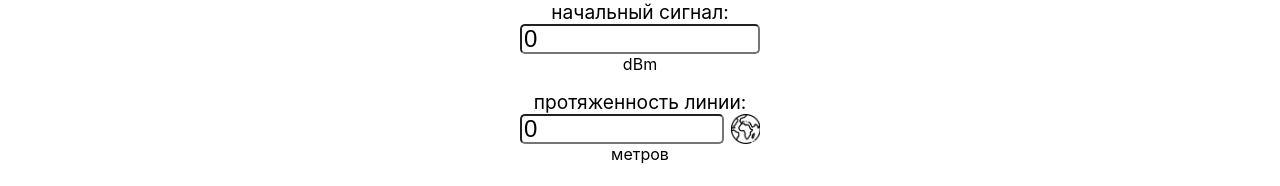
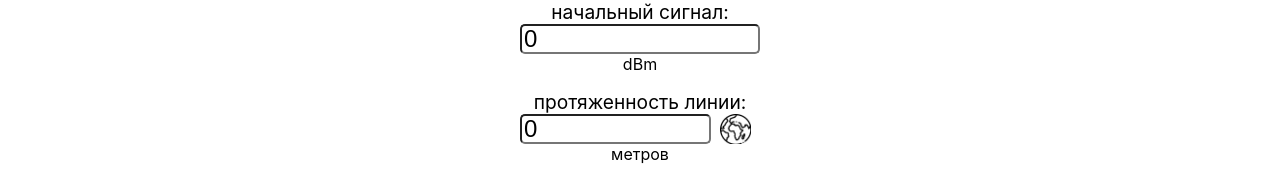
Before and after one commit to RomanAvramenko/PON-calculator, a React (Create React App) app: page / in a window 1280 px wide. Shown: the top 186 px of the page. Built offline with nearby package versions, Linux system fonts and the light colour scheme.

Commit message:
some lil changes

```diff
--- a/src/App.jsx
+++ b/src/App.jsx
@@ -10,7 +10,7 @@ import "./App.scss";
 export const App = () => {
   const [start, setStart] = useState(0);
   const [length, setLength] = useState(0);
-  const [count, setCount] = useState(0);
+  const [splices, setSplices] = useState(0);
   const [modal, setModal] = useState(false);
   const [mapModal, setMapModal] = useState(false);
   const [childData, setChildData] = useState([]);
@@ -27,12 +27,12 @@ export const App = () => {
   };
 
   const handleMapLength = (mapLength) => {
-    setLength(mapLength)
+    setLength(mapLength);
     setMapModal(false);
   };
 
   const handleCount = (e) => {
-    setCount(e.target.value);
+    setSplices(e.target.value);
   };
 
   const handleModal = () => {
@@ -44,6 +44,7 @@ export const App = () => {
 
   const handleCallback = (data) => {
     setChildData([...childData, data]);
+    setSplices(+splices +1);
   };
 
   const handleChange = (data) => {
@@ -58,7 +59,7 @@ export const App = () => {
         handleMapModal={handleMapModal}
         start={start}
         handleStart={handleStart}
-        count={count}
+        count={splices}
         handleCount={handleCount}
         handleModal={handleModal}
       />
@@ -69,11 +70,16 @@ export const App = () => {
       ) : null}
       {mapModal ? (
         <Modal show={mapModal}>
-          <Map handleMapLength={handleMapLength}/>
+          <Map handleMapLength={handleMapLength} />
         </Modal>
       ) : null}
       <SplitterList data={childData} change={handleChange} />
-      <Result data={childData} start={start} length={length} splices={count} />
+      <Result
+        data={childData}
+        start={start}
+        length={length}
+        splices={splices}
+      />
     </div>
   );
 };
--- a/src/components/inputs/Inputs.scss
+++ b/src/components/inputs/Inputs.scss
@@ -29,9 +29,9 @@
       }
       &_map {
         padding: 0;
-        margin-left: 0.5em;
+        margin: 0 0.7em;
         border: none;
-        width: 2.7em;
+        width: 3em;
         border-radius: 3px;
         background-color: white;
         background-image: url("../../dist/planet-earth.png");
--- a/src/components/map/Map.scss
+++ b/src/components/map/Map.scss
@@ -6,6 +6,7 @@
 }
 
 .map-button {
+  -webkit-appearance: none;
   position: absolute;
   top: 1em;
   right: 1em;
--- a/src/components/ruler/Ruler.jsx
+++ b/src/components/ruler/Ruler.jsx
@@ -147,7 +147,7 @@ export const Ruler = ({ callback }) => {
         L.circleMarker(this._movingLatLong, this.options.circleMarker)
           .bindTooltip(text, {
             sticky: true,
-            offset: L.point(0, -40),
+            offset: L.point(0, 0),
             className: "moving-tooltip",
           })
           .addTo(this._tempPoint)
--- a/src/components/selector/Selector.scss
+++ b/src/components/selector/Selector.scss
@@ -45,6 +45,7 @@
       }
     }
     &_button {
+      -webkit-appearance: none;
       border: none;
       border-radius: 5px;
       background-color: rgb(170, 252, 207);
```
